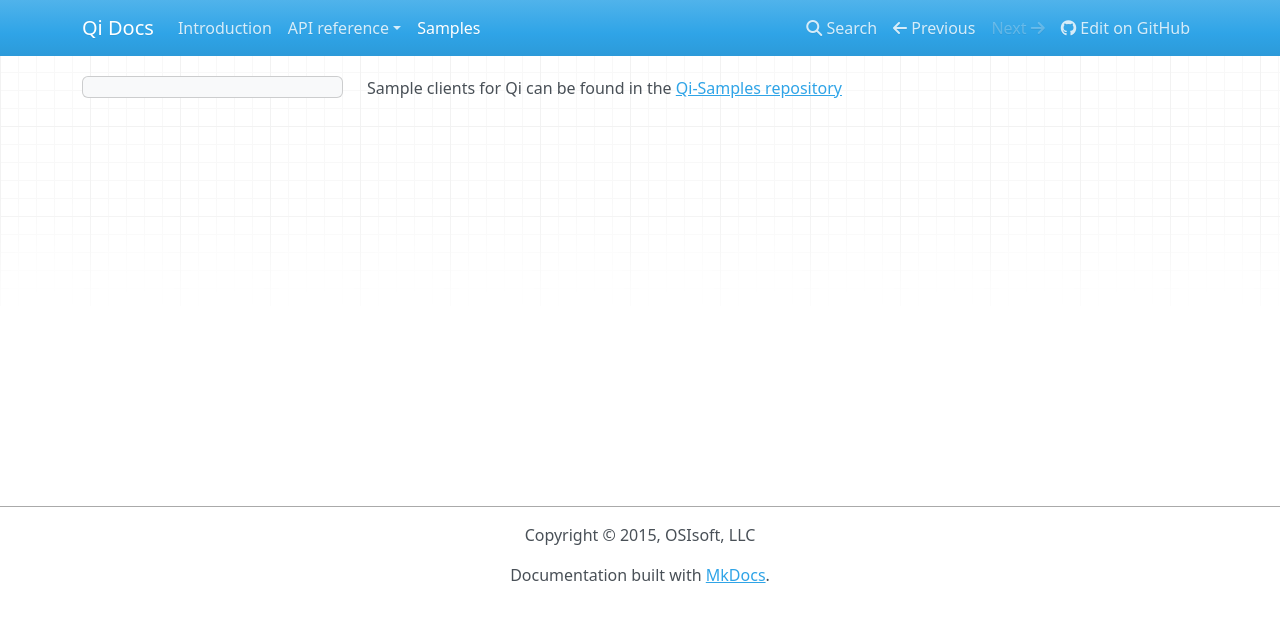
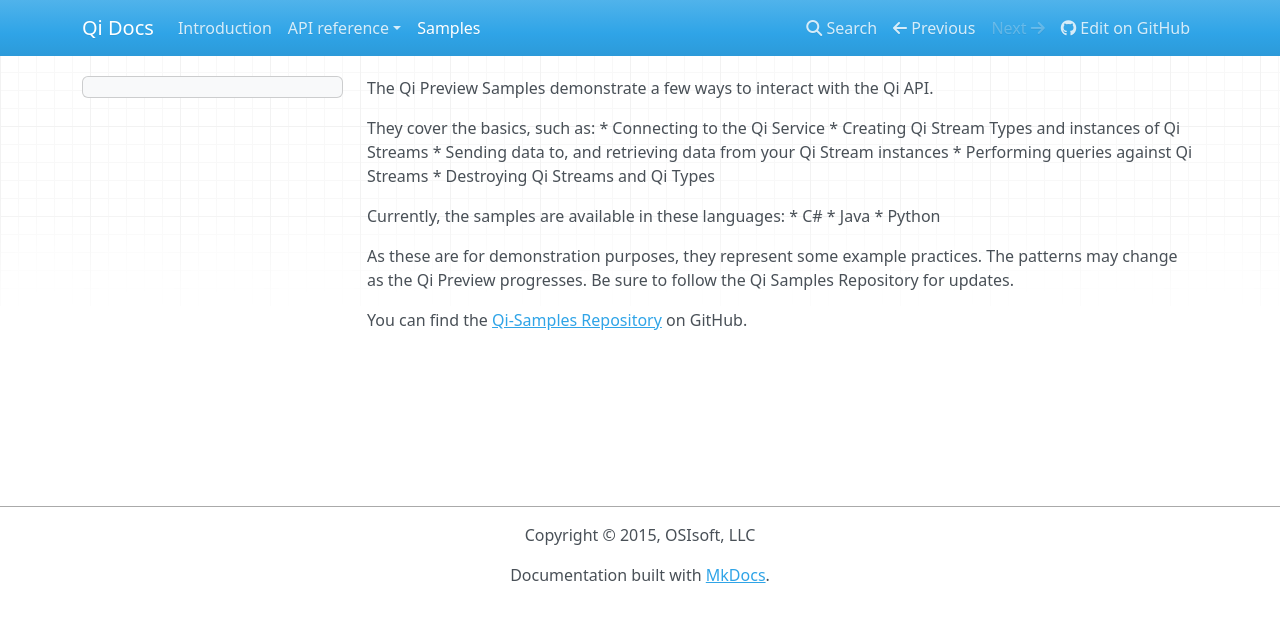
Before and after one commit to ssuryanarayanan/Qi-Docs, an MkDocs documentation site: the page built from docs/samples.md, in a window 1280 px wide. Shown: the top 622 px of the page. Built offline with MkDocs 1.6.1, drawn with Linux system fonts in a browser that asks for light colours; nearby versions of some CDN libraries; old or Windows-style settings are respelled for this version of MkDocs.

Commit message:
Added a little more information
This will change soon. Just creating a slight amount of content here.

```diff
--- a/docs/samples.md
+++ b/docs/samples.md
@@ -1 +1,17 @@
-Sample clients for Qi can be found in the [Qi-Samples repository](https://github.com/osisoft/Qi-Samples)
+The Qi Preview Samples demonstrate a few ways to interact with the Qi API.
+
+They cover the basics, such as:
+* Connecting to the Qi Service
+* Creating Qi Stream Types and instances of Qi Streams
+* Sending data to, and retrieving data from your Qi Stream instances
+* Performing queries against Qi Streams
+* Destroying Qi Streams and Qi Types
+
+Currently, the samples are available in these languages:
+* C#
+* Java
+* Python
+
+As these are for demonstration purposes, they represent some example practices. The patterns may change as the Qi Preview progresses. Be sure to follow the Qi Samples Repository for updates.
+
+You can find the [Qi-Samples Repository](https://github.com/osisoft/Qi-Samples) on GitHub.
```
